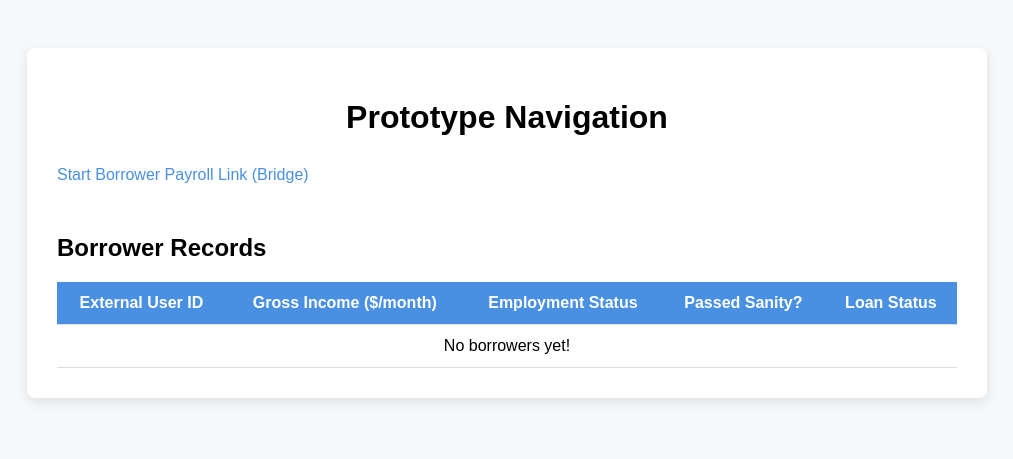
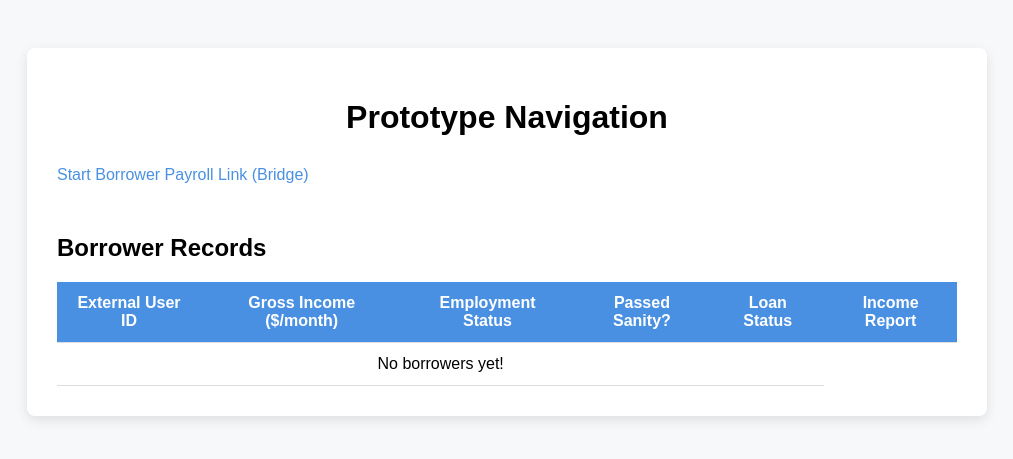
Before and after one commit to Sanoris/UnambiguousProjectName, a Flask app: page /dashboard in a window 1280 px wide. Shown: the top 459 px of the page, without its empty margins (133-1146 px from the left). Run offline with Flask 3, Linux system fonts and the light colour scheme.

Commit message:
adding in some tracking IDs to demonstrate multi-client capabilities

```diff
--- a/app.py
+++ b/app.py
@@ -123,7 +123,8 @@
         "gross_income": gross_income,
         "employment_status": employment_status,
         "sanity_passed": passed,
-        "loan_status": "Pending"
+        "loan_status": "Pending",
+        "report_id": report_id   # <-- Save it!
     })
 
     # Redirect based on sanity check
@@ -164,18 +165,17 @@
                            repayment_months=repayment_months,
                            deduction_per_month=deduction_per_month)
 
-@app.route("/income_report", methods=["GET"])
-def view_income_report():
-    report_id = session.get('report_id')
+@app.route("/dashboard", methods=["GET"])
+def dashboard():
+    return render_template("dashboard.html", borrower_records=borrower_records)
+
+@app.route("/income_report/<report_id>", methods=["GET"])
+def view_income_report(report_id):
     if not report_id or report_id not in income_reports:
         return "No income report found.", 404
 
     report_data = income_reports[report_id]
     return render_template("income_report.html", report=json.dumps(report_data, indent=4))
 
-@app.route("/dashboard", methods=["GET"])
-def dashboard():
-    return render_template("dashboard.html", borrower_records=borrower_records)
-
 if __name__ == "__main__":
     app.run(port=5000, debug=True, use_reloader=False)
--- a/templates/dashboard.html
+++ b/templates/dashboard.html
@@ -34,6 +34,7 @@
                 <th>Employment Status</th>
                 <th>Passed Sanity?</th>
                 <th>Loan Status</th>
+                <th>Income Report</th>
             </tr>
         </thead>
         <tbody>
@@ -44,6 +45,13 @@
                 <td>{{ record.employment_status }}</td>
                 <td>{{ "Yes" if record.sanity_passed else "No" }}</td>
                 <td>{{ record.loan_status }}</td>
+                <td>
+                    {% if record.report_id %}
+                        <a href="/income_report/{{ record.report_id }}" target="_blank">View Report</a>
+                    {% else %}
+                        N/A
+                    {% endif %}
+                </td>
             </tr>
             {% else %}
             <tr><td colspan="5">No borrowers yet!</td></tr>
```
Also changed, not shown: README.md.
